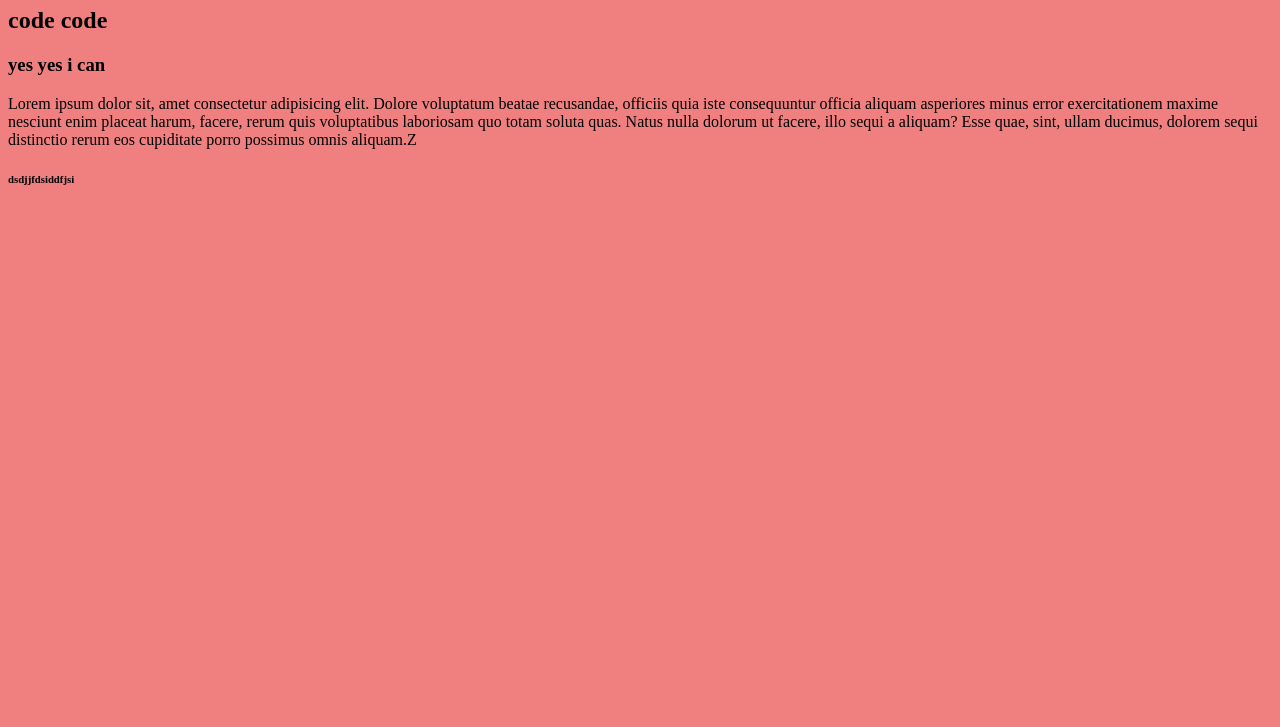
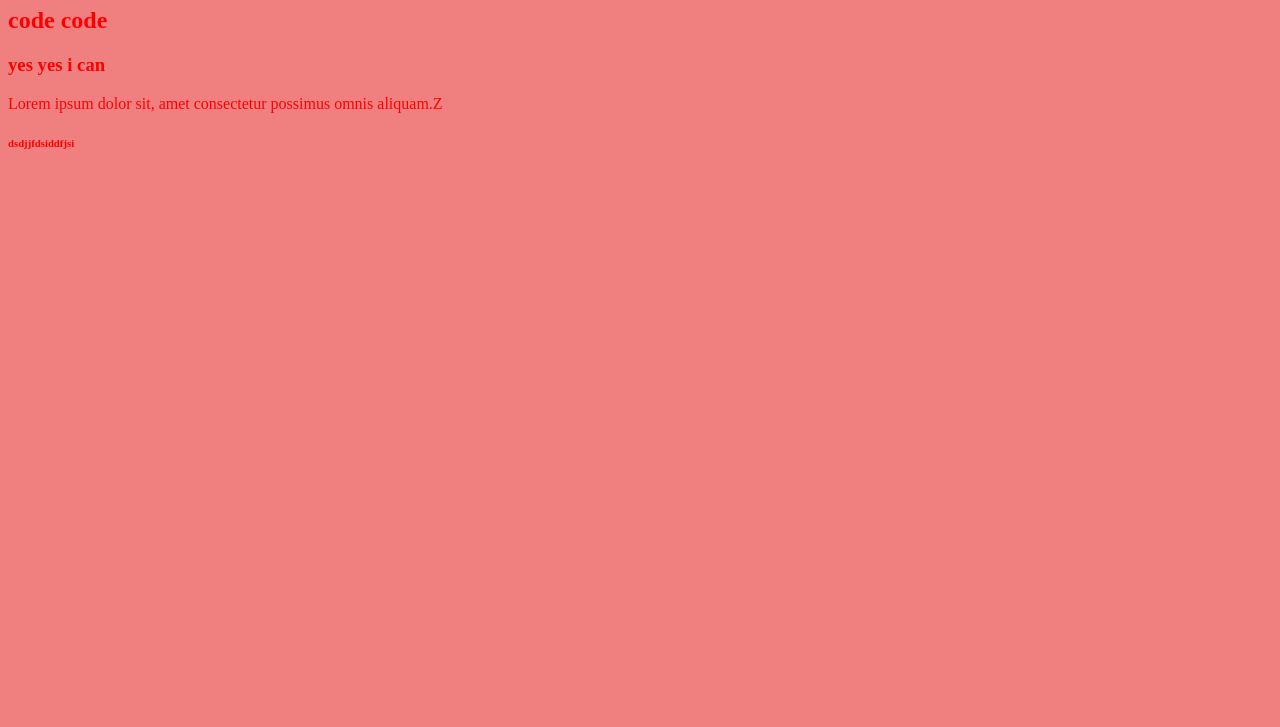
Before and after one commit to tusher112/my-second-repo, a plain HTML site: page index.html in a window 1280 px wide. Shown: the part 73-800 px from the top of the page. Drawn offline with Linux system fonts and the light colour scheme.

Commit message:
css link

```diff
--- a/index.html
+++ b/index.html
@@ -5,6 +5,7 @@
     <meta http-equiv="X-UA-Compatible" content="IE=edge">
     <meta name="viewport" content="width=device-width, initial-scale=1.0">
     <title>second repo</title>
+    <link rel="stylesheet" href="style.css">
     <style>
         body{
             background-color: lightcoral;
@@ -16,7 +17,7 @@
     <h2>code code</h2>
     <h3>yes yes i can</h3>
 
-    <p>Lorem ipsum dolor sit, amet consectetur adipisicing elit. Dolore voluptatum beatae recusandae, officiis quia iste consequuntur officia aliquam asperiores minus error exercitationem maxime nesciunt enim placeat harum, facere, rerum quis voluptatibus laboriosam quo totam soluta quas. Natus nulla dolorum ut facere, illo sequi a aliquam? Esse quae, sint, ullam ducimus, dolorem sequi distinctio rerum eos cupiditate porro possimus omnis aliquam.Z</p>
+    <p>Lorem ipsum dolor sit, amet consectetur  possimus omnis aliquam.Z</p>
 
     <h6>dsdjjfdsiddfjsi</h6>
 
```
